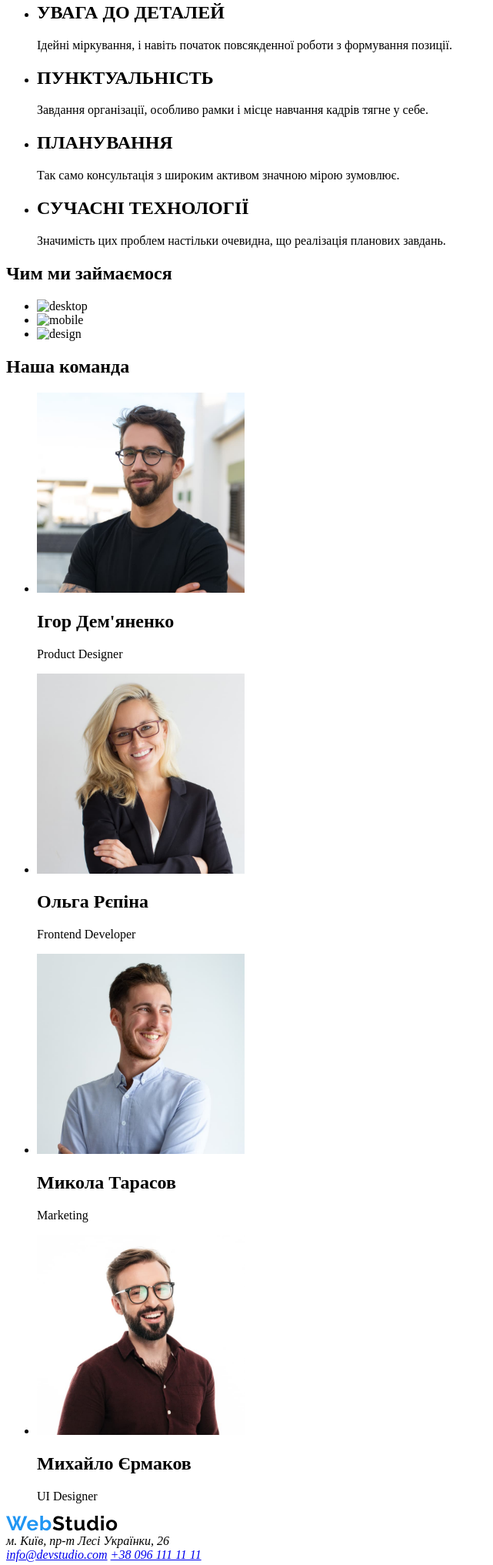
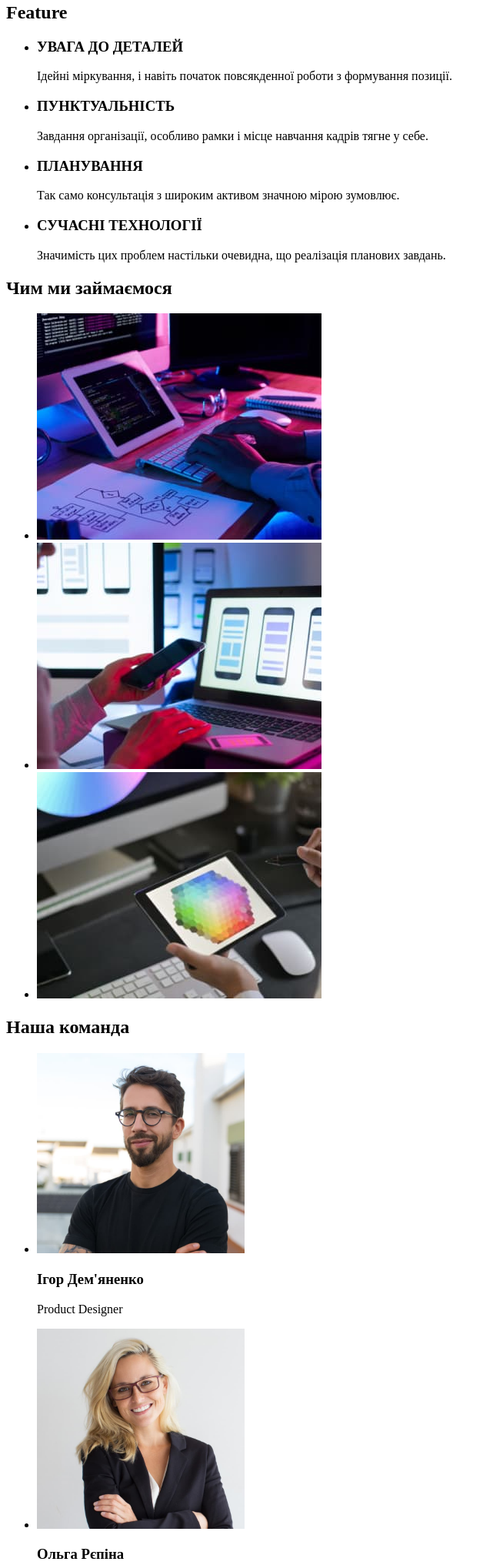
Before and after one commit to yashbon/goit-markup-hw-01, a plain HTML site: page index.html in a window 1280 px wide. Shown: the part 259-2292 px from the top of the page at 77% size, without its empty margins (0-641 px from the left). Drawn offline with Linux system fonts and the light colour scheme.

Commit message:
correct error

```diff
--- a/index.html
+++ b/index.html
@@ -12,7 +12,7 @@
 
     <header>
         <nav>
-            <a href="/"><img src="./images/logo.svg" alt="logo"></a>
+            <a href="/"><img src="./images/logo.svg" alt="Логотип"></a>
             <ul>
                 <li><a href="">Студія</a></li>
                 <li><a href="">Портфоліо</a></li>
@@ -20,7 +20,7 @@
             </ul>
         </nav>
         <div><a href="mailto:info@devstudio.com">info@devstudio.com</a></div>
-        <div><a href="tel:+38 096 111 11 11">+38 096 111 11 11</a></div>
+        <div><a href="tel:+380961111111">+38 096 111 11 11</a></div>
     </header>
 
     <main>
@@ -29,21 +29,22 @@
             <button type="button">Замовити послугу</button>
         </section>
         <section>
+            <h2>Feature</h2>
             <ul>
                 <li>
-                    <h1>УВАГА ДО ДЕТАЛЕЙ</h1>
+                    <h3>УВАГА ДО ДЕТАЛЕЙ</h3>
                     <p>Ідейні міркування, і навіть початок повсякденної роботи з формування позиції.</p>
                 </li>
                 <li>
-                    <h1>ПУНКТУАЛЬНІСТЬ</h1>
+                    <h3>ПУНКТУАЛЬНІСТЬ</h3>
                     <p>Завдання організації, особливо рамки і місце навчання кадрів тягне у себе.</p>
                 </li>
                 <li>
-                    <h1>ПЛАНУВАННЯ</h1>
+                    <h3>ПЛАНУВАННЯ</h3>
                     <p>Так само консультація з широким активом значною мірою зумовлює.</p>
                 </li>
                 <li>
-                    <h1>СУЧАСНІ ТЕХНОЛОГІЇ</h1>
+                    <h3>СУЧАСНІ ТЕХНОЛОГІЇ</h3>
                     <p>Значимість цих проблем настільки очевидна, що реалізація планових завдань.</p>
                 </li>
             </ul>
@@ -52,13 +53,13 @@
             <h2>Чим ми займаємося</h2>
             <ul>
                 <li>
-                    <img src="./images/box 1.jpg" alt="desktop" width="370" height="249">
+                    <a><img src="./images/box1.jpg" alt="desktop" width="370"></a>
                 </li>
                 <li>
-                    <img src="./images/box 2.jpg" alt="mobile" width="370" height="249">
+                    <a><img src="./images/box2.jpg" alt="mobile" width="370"></a>
                 </li>
                 <li>
-                    <img src="./images/box 3.jpg" alt="design" width="370" height="249">
+                    <a><img src="./images/box3.jpg" alt="design" width="370"></a>
                 </li>
             </ul>
         </section>
@@ -66,23 +67,23 @@
             <h2>Наша команда</h2>
             <ul>
                 <li>
-                    <img src="./images/igor.jpg" alt="Ігор Дем'яненко" width="270" height="260">
-                    <h1>Ігор Дем'яненко</h1>
+                    <img src="./images/igor.jpg" alt="Ігор Дем'яненко" width="270">
+                    <h3>Ігор Дем'яненко</h3>
                     <p>Product Designer</p>
                 </li>
                 <li>
-                    <img src="./images/olha.jpg" alt="Ольга Рєпіна" width="270" height="260">
-                    <h1>Ольга Рєпіна</h1>
+                    <img src="./images/olha.jpg" alt="Ольга Рєпіна" width="270">
+                    <h3>Ольга Рєпіна</h3>
                     <p>Frontend Developer</p>
                 </li>
                 <li>
-                    <img src="./images/mykola.jpg" alt="Микола Тарасов" width="270" height="260">
-                    <h1>Микола Тарасов</h1>
+                    <img src="./images/mykola.jpg" alt="Микола Тарасов" width="270">
+                    <h3>Микола Тарасов</h3>
                     <p>Marketing</p>
                 </li>
                 <li>
-                    <img src="./images/mykhailo.jpg" alt="Михайло Єрмаков" width="270" height="260">
-                    <h1>Михайло Єрмаков</h1>
+                    <img src="./images/mykhailo.jpg" alt="Михайло Єрмаков" width="270">
+                    <h3>Михайло Єрмаков</h3>
                     <p>UI Designer</p>
                 </li>
             </ul>
@@ -90,13 +91,13 @@
     </main>
 
     <footer>
-        <img src="./images/logo.svg" alt="logo">
+        <img src="./images/logo.svg" alt="Логотип">
         <address>
             м. Київ, пр-т Лесі Українки, 26
         </address>
         <address>
             <a href="mailto:info@devstudio.com">info@devstudio.com</a>
-            <a href="tel:+38 096 111 11 11">+38 096 111 11 11</a>
+            <a href="tel:+380961111111">+38 096 111 11 11</a>
         </address>
     </footer>
 
```
